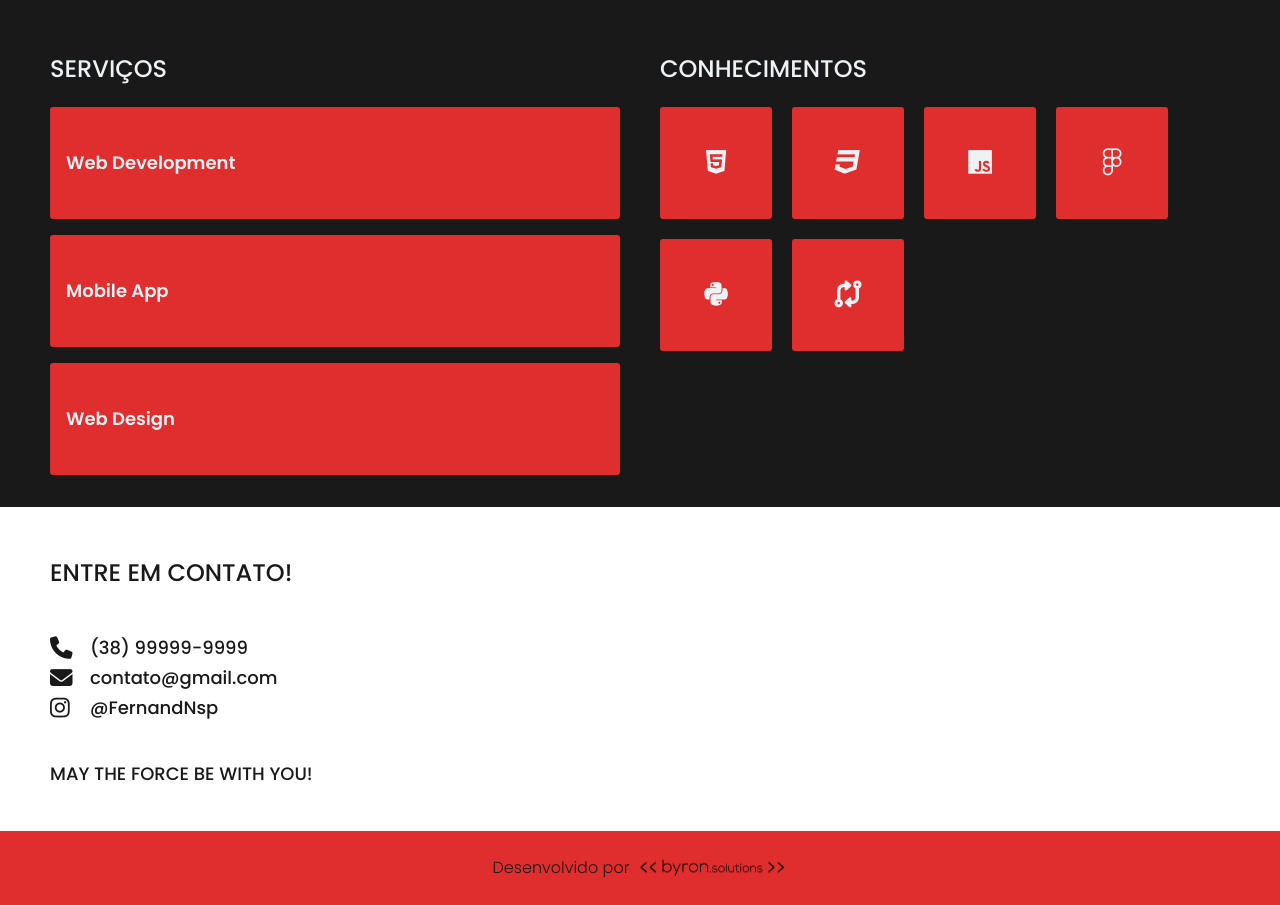
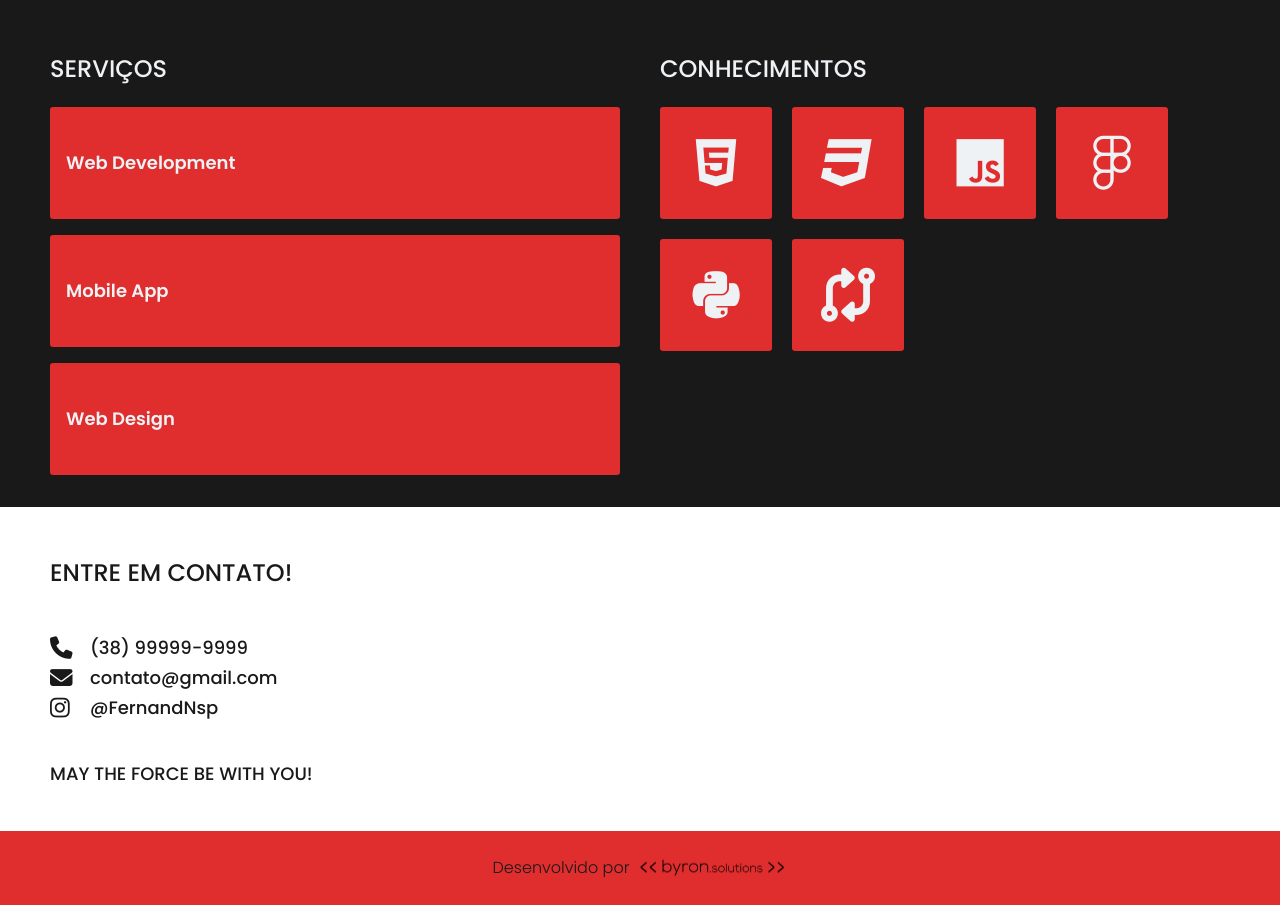
Before and after one commit to PedroNB10/projeto-portfolio-byron, a plain HTML site: page index.html in a window 1280 px wide. Shown: the part 1740-2645 px from the top of the page. Drawn offline with Linux system fonts and the light colour scheme.

Commit message:
ajustei o icone

```diff
--- a/index.html
+++ b/index.html
@@ -168,12 +168,12 @@
           <div id="conhecimentos">
             <h2>Conhecimentos</h2>
             <ul class="base-list conhecimentos-list">
-              <li><i class="fa-brands fa-html5 fa-xl"></i></li>
-              <li><i class="fa-brands fa-css3 fa-xl"></i></li>
-              <li><i class="fa-brands fa-js fa-xl"></i></li>
-              <li><i class="fa-brands fa-figma fa-xl"></i></li>
-              <li><i class="fa-brands fa-python fa-xl"></i></li>
-              <li><i class="fa-solid fa-code-compare fa-xl"></i></li>
+              <li><i class="fa-brands fa-html5 fa-3x"></i></li>
+              <li><i class="fa-brands fa-css3 fa-3x"></i></li>
+              <li><i class="fa-brands fa-js fa-3x"></i></li>
+              <li><i class="fa-brands fa-figma fa-3x"></i></li>
+              <li><i class="fa-brands fa-python fa-3x"></i></li>
+              <li><i class="fa-solid fa-code-compare fa-3x"></i></li>
             </ul>
           </div>
         </section>
```
